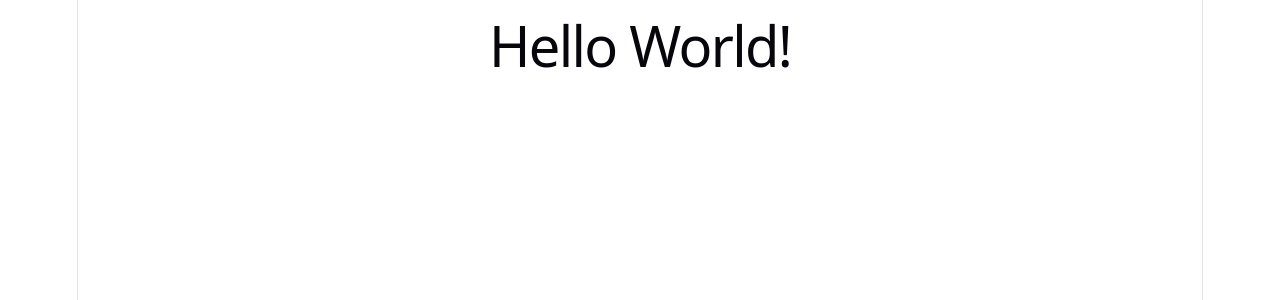
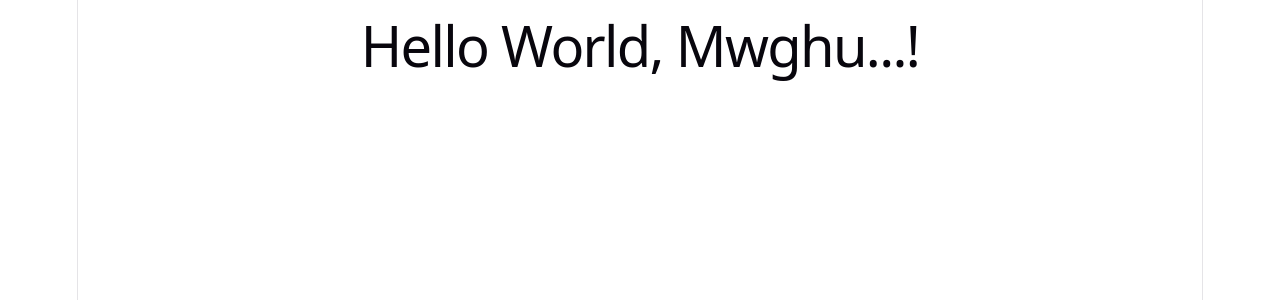
Before and after one commit to git-for-ankit/school, a React (Vite) app: page / in a window 1280 px wide. Shown: the top 300 px of the page. Built offline with nearby package versions, Linux system fonts and the light colour scheme.

Commit message:
initial commit

```diff
--- a/src/App.jsx
+++ b/src/App.jsx
@@ -1,7 +1,7 @@
 function App() {
   return (
     <div className="App">
-      <h1>Hello World!</h1>
+      <h1>Hello World, Mwghu...!</h1>
     </div>
   );
 }
--- a/vite.config.js
+++ b/vite.config.js
@@ -4,5 +4,5 @@
 // https://vite.dev/config/
 export default defineConfig({
   plugins: [react()],
-  base: "/ankit-school",
+  base: "/school",
 })
```
